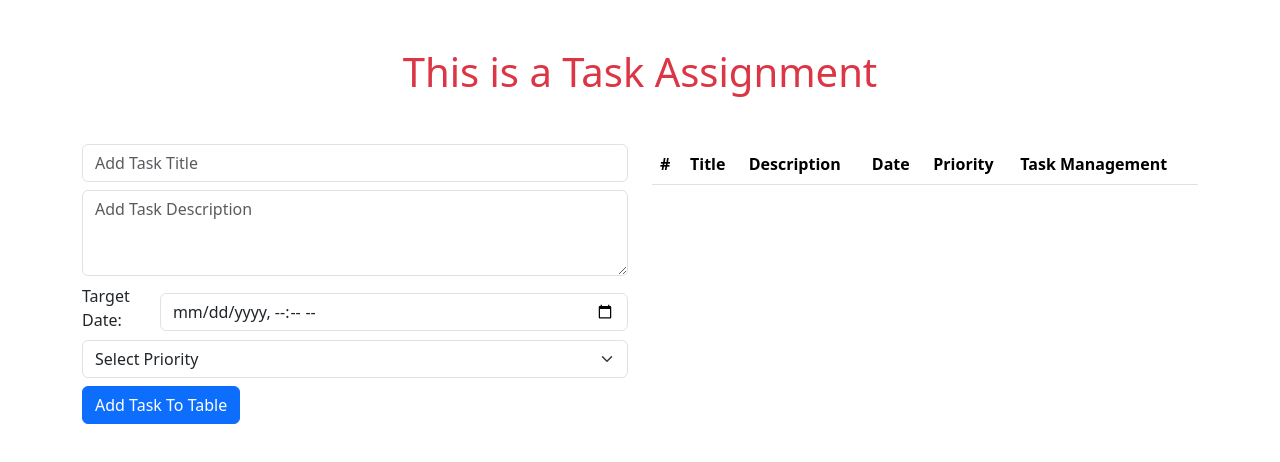
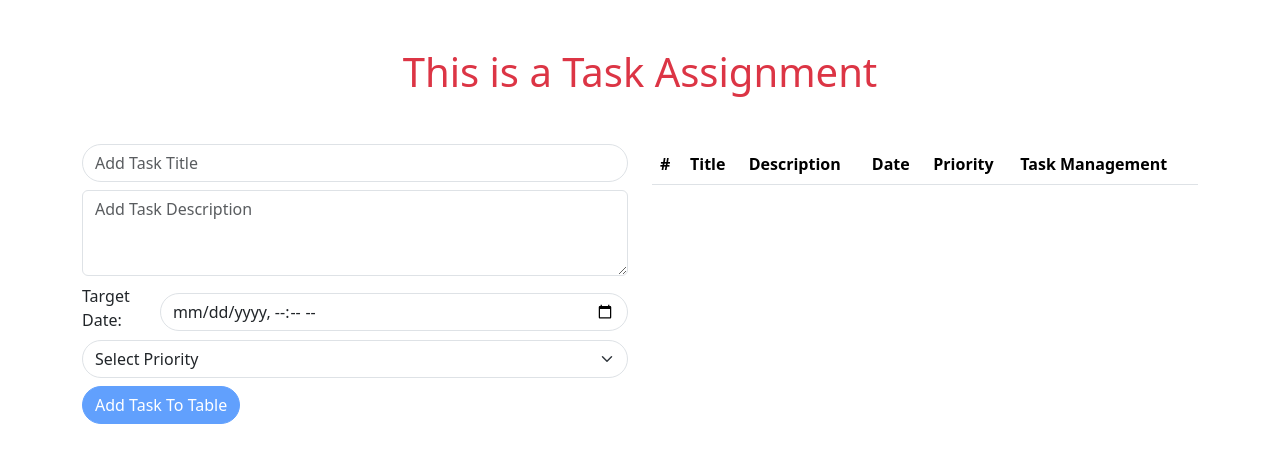
Before and after one commit to pavlovic-bojan/learning-Angular, an Angular app in the folder bojan/: page / in a window 1280 px wide. Shown: the top 462 px of the page. Built offline with nearby package versions, Linux system fonts and the light colour scheme.

Commit message:
add validation form for templete driven form

```diff
--- a/bojan/src/app/task/todo-form/todo-form.component.html
+++ b/bojan/src/app/task/todo-form/todo-form.component.html
@@ -1,15 +1,29 @@
-<form action="">
-    <input class="form-control" type="text" name="task" id="task" placeholder="Add Task Title" [(ngModel)]="createTaskModal.task">
-    <textarea class="form-control mt-2" id="description" name="description" placeholder="Add Task Description" rows="3" [(ngModel)]="createTaskModal.description"></textarea>
+<form action="" #taskForm="ngForm">
+    <input class="form-control rounded-pill" type="text" name="task" id="task" placeholder="Add Task Title" [(ngModel)]="createTaskModal.task" required minlength="5" #taskInput="ngModel" [ngClass]="{'border border-danger': taskInput.invalid && (taskInput.dirty || taskInput.touched)}">
+    <div *ngIf="taskInput.invalid && (taskInput.dirty || taskInput.touched)" class="text-danger">
+        <div *ngIf="taskInput.errors?.['required']">Task Title is required</div>
+        <div *ngIf="taskInput.errors?.['minlength']">Task Title must be at least 5 characters long</div>
+    </div>
+    <textarea class="form-control mt-2 rounded" id="description" name="description" placeholder="Add Task Description" rows="3" [(ngModel)]="createTaskModal.description" required minlength="100" #taskDescriptionInput="ngModel" [ngClass]="{'border border-danger': taskDescriptionInput.invalid && (taskDescriptionInput.dirty || taskDescriptionInput.touched)}"></textarea>
+    <div *ngIf="taskDescriptionInput.invalid && (taskDescriptionInput.dirty || taskDescriptionInput.touched)" class="text-danger">
+        <div *ngIf="taskDescriptionInput.errors?.['required']">Task description is required</div>
+        <div *ngIf="taskDescriptionInput.errors?.['minlength']">Task description must be at least 100 characters long</div>
+    </div>
     <div class="d-flex mt-2 align-items-center">
         <label for="date">Target Date:</label>
-        <input class="form-control mt-2" type="datetime-local" id="date" name="date" [(ngModel)]="createTaskModal.date" placeholder="Target Date">
+        <input class="form-control mt-2 rounded-pill" type="datetime-local" id="date" name="date" [(ngModel)]="createTaskModal.date" placeholder="Target Date" required #taskDateInput="ngModel" [ngClass]="{'border border-danger': taskDateInput.invalid && (taskDateInput.dirty || taskDateInput.touched)}">
     </div>
-    <select class="form-select mt-2" name="priority" id="priority" [(ngModel)]="createTaskModal.priority">
+    <div *ngIf="taskDateInput.invalid && (taskDateInput.dirty || taskDateInput.touched)" class="text-danger ml-2">
+        <div *ngIf="taskDateInput.errors?.['required']">Task target date is required</div>
+    </div>
+    <select class="form-select mt-2 rounded-pill" name="priority" id="priority" [(ngModel)]="createTaskModal.priority" required #taskPriorityInput="ngModel" [ngClass]="{'border border-danger': taskPriorityInput.invalid && (taskPriorityInput.dirty || taskPriorityInput.touched)}">>
         <option value="" disabled selected>Select Priority</option>
         <option value="High">High</option>
         <option value="Medium">Medium</option>
         <option value="Low">Low</option>
     </select>
-    <button class="btn btn-primary mt-2" type="submit" (click)="addTaskToTable()">Add Task To Table</button>
+    <div *ngIf="taskPriorityInput.invalid && (taskPriorityInput.dirty || taskPriorityInput.touched)" class="text-danger ml-2">
+        <div *ngIf="taskPriorityInput.errors?.['required']">Task task priority is required</div>
+    </div>
+    <button class="btn btn-primary mt-2 rounded-pill" type="submit" (click)="addTaskToTable()" [disabled]="!taskForm.valid">Add Task To Table</button>
 </form>
--- a/bojan/src/app/task/todo-form/todo-form.component.ts
+++ b/bojan/src/app/task/todo-form/todo-form.component.ts
@@ -1,4 +1,5 @@
 import { Component, EventEmitter, Output } from '@angular/core';
+import {NgForm} from '@angular/forms';
 
 @Component({
   selector: 'app-todo-form',
```
